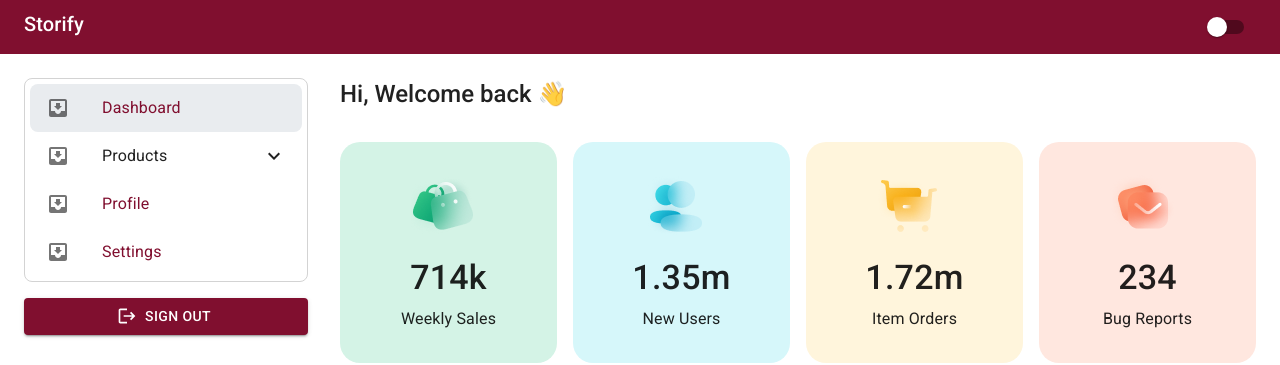
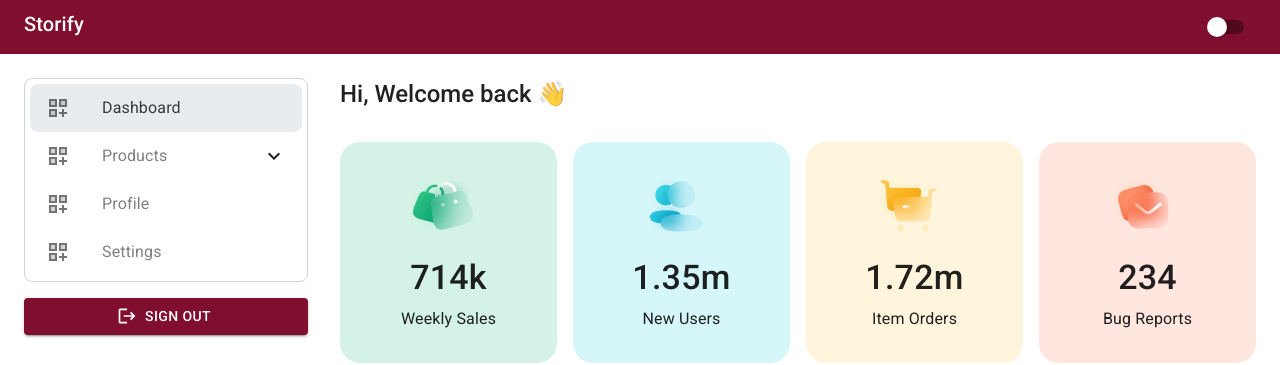
Before and after one commit to ccna35/storify, a React (Vite) app in the folder client/: page / in a window 1280 px wide. Shown: the top 365 px of the page. Built offline with nearby package versions, Linux system fonts and the light colour scheme; sample sign-in values are in the browser's storage.

Commit message:
FIX is featured in edit product

```diff
--- a/client/src/api/products.ts
+++ b/client/src/api/products.ts
@@ -2,14 +2,14 @@ import { GridRowId } from "@mui/x-data-grid";
 import { query } from "../config/config";
 import { ProductFormValues } from "../pages/NewProduct";
 
-type Product = {
+export type Product = {
   product_name: string;
   description: string;
   price: number;
   stock_quantity: number;
   manufacturer: string;
   category: string;
-  is_featured: number;
+  is_featured: number | boolean;
 };
 
 const getProducts = async (page: number = 0): Promise<Product[]> => {
--- a/client/src/components/Pages/Products/Modals/EditProduct.tsx
+++ b/client/src/components/Pages/Products/Modals/EditProduct.tsx
@@ -2,12 +2,12 @@ import TextField from "@mui/material/TextField";
 import Dialog from "@mui/material/Dialog";
 import DialogActions from "@mui/material/DialogActions";
 import DialogContent from "@mui/material/DialogContent";
-import DialogContentText from "@mui/material/DialogContentText";
 import DialogTitle from "@mui/material/DialogTitle";
 import {
   Alert,
   Button,
   Checkbox,
+  FormControlLabel,
   Snackbar,
   SnackbarOrigin,
   Stack,
@@ -19,34 +19,14 @@ import { ProductService } from "../../../../api/products";
 import { useForm } from "react-hook-form";
 import { LoadingButton } from "@mui/lab";
 import { GridRowId } from "@mui/x-data-grid";
-import SpinnerOfDoom from "../../../Spinners/SpinnerOfDoom";
 import { useNavigate } from "react-router-dom";
 import { UserContext } from "../../../../hooks/UserContext";
+import { ProductFormValues } from "../../../../pages/NewProduct";
 
 type EditProductModalProps = {
   open: boolean;
   handleClose: () => void;
   product_id: GridRowId;
-};
-
-type ProductFormValues = {
-  product_name: string;
-  description: string;
-  price: number;
-  stock_quantity: number;
-  manufacturer: string;
-  category: string;
-  is_featured: boolean;
-};
-
-const INITIAL_VALUES: ProductFormValues = {
-  product_name: "",
-  description: "",
-  price: 0,
-  stock_quantity: 0,
-  manufacturer: "",
-  category: "",
-  is_featured: false,
 };
 
 interface State extends SnackbarOrigin {
@@ -116,11 +96,7 @@ export default function EditProductModal({
     handleSubmit,
     formState: { errors },
   } = useForm<ProductFormValues>({
-    defaultValues: {
-      price: 0,
-      stock_quantity: 0,
-      is_featured: false,
-    },
+    values: data && data[0],
     mode: "onChange",
   });
 
@@ -140,7 +116,6 @@ export default function EditProductModal({
               <Stack direction="column" spacing={2} py={2}>
                 <Stack direction="column" spacing={1}>
                   <TextField
-                    defaultValue={data[0].product_name}
                     label="Product name"
                     type="text"
                     {...register("product_name", {
@@ -163,7 +138,6 @@ export default function EditProductModal({
                 </Stack>
                 <Stack direction="column" spacing={1}>
                   <TextField
-                    defaultValue={data[0].description}
                     label="Description"
                     type="text"
                     {...register("description", {
@@ -184,7 +158,6 @@ export default function EditProductModal({
                 </Stack>
                 <Stack direction="column" spacing={1}>
                   <TextField
-                    defaultValue={data[0].price}
                     label="Price"
                     type="number"
                     {...register("price", {
@@ -205,7 +178,6 @@ export default function EditProductModal({
                 </Stack>
                 <Stack direction="column" spacing={1}>
                   <TextField
-                    defaultValue={data[0].stock_quantity}
                     label="Stock quantity"
                     type="number"
                     {...register("stock_quantity", {
@@ -228,7 +200,6 @@ export default function EditProductModal({
                 </Stack>
                 <Stack direction="column" spacing={1}>
                   <TextField
-                    defaultValue={data[0].manufacturer}
                     label="Manufacturer"
                     type="text"
                     {...register("manufacturer", {
@@ -251,7 +222,6 @@ export default function EditProductModal({
                 </Stack>
                 <Stack direction="column" spacing={1}>
                   <TextField
-                    defaultValue={data[0].category}
                     label="Category"
                     type="text"
                     {...register("category", {
@@ -270,14 +240,20 @@ export default function EditProductModal({
                     <Alert severity="error">{errors.category.message}</Alert>
                   )}
                 </Stack>
-                <Stack direction="row" spacing={1} alignItems="center">
-                  <Typography>Mark featured?</Typography>
-                  <Checkbox
-                    size="small"
-                    {...register("is_featured")}
-                    defaultChecked={data[0].is_featured === 1}
-                  />
-                </Stack>
+                <FormControlLabel
+                  sx={{
+                    alignSelf: "flex-start",
+                  }}
+                  label="Mark featured?"
+                  labelPlacement="start"
+                  control={
+                    <Checkbox
+                      size="small"
+                      {...register("is_featured")}
+                      defaultChecked={data[0].is_featured === 1}
+                    />
+                  }
+                />
                 <LoadingButton
                   type="submit"
                   variant="contained"
--- a/client/src/components/Sidebar/Sidebar.tsx
+++ b/client/src/components/Sidebar/Sidebar.tsx
@@ -17,39 +17,69 @@ import axios from "axios";
 import { API_URL } from "../../env";
 import { LoadingButton } from "@mui/lab";
 import Collapse from "@mui/material/Collapse";
-import InboxIcon from "@mui/icons-material/MoveToInbox";
-import DraftsIcon from "@mui/icons-material/Drafts";
-import SendIcon from "@mui/icons-material/Send";
 import ExpandLess from "@mui/icons-material/ExpandLess";
 import ExpandMore from "@mui/icons-material/ExpandMore";
-import StarBorder from "@mui/icons-material/StarBorder";
+import AccountCircleIcon from "@mui/icons-material/AccountCircle";
+import InventoryIcon from "@mui/icons-material/Inventory";
+import CircleIcon from "@mui/icons-material/Circle";
+import SettingsIcon from "@mui/icons-material/Settings";
+import SpaceDashboardIcon from "@mui/icons-material/SpaceDashboard";
+import {
+  CircleTwoTone,
+  DashboardCustomizeOutlined,
+  DashboardCustomizeTwoTone,
+} from "@mui/icons-material";
 
 type MenuItemType = {
   id: number;
   name: string;
   path?: string;
-  subMenu?: { id: number; name: string; path: string }[];
+  icon: JSX.Element;
+  subMenu?: { id: number; name: string; path: string; icon: JSX.Element }[];
 };
 
 type SidebarMenuItemsType = MenuItemType[];
 
 const SidebarMenuItems: SidebarMenuItemsType = [
-  { id: 1, name: "Dashboard", path: "/" },
+  { id: 1, name: "Dashboard", path: "/", icon: <DashboardCustomizeOutlined /> },
   {
     id: 2,
     name: "Products",
+    icon: <InventoryIcon />,
     subMenu: [
-      { id: 3, name: "Product List", path: "/products" },
-      { id: 4, name: "Add Product", path: "/new-product" },
+      {
+        id: 3,
+        name: "Product List",
+        path: "/products",
+        icon: (
+          <CircleIcon
+            sx={{
+              fontSize: 10,
+            }}
+          />
+        ),
+      },
+      {
+        id: 4,
+        name: "Add Product",
+        path: "/new-product",
+        icon: (
+          <CircleIcon
+            sx={{
+              fontSize: 10,
+            }}
+          />
+        ),
+      },
     ],
   },
-  { id: 5, name: "Profile", path: "/profile" },
-  { id: 6, name: "Settings", path: "/settings" },
+  { id: 5, name: "Profile", path: "/profile", icon: <AccountCircleIcon /> },
+  { id: 6, name: "Settings", path: "/settings", icon: <SettingsIcon /> },
 ];
 
 type MenuItemProps = (typeof SidebarMenuItems)[number];
 
-const MenuItem = ({ name, path, subMenu }: MenuItemProps) => {
+const MenuItem = ({ name, path, subMenu, icon }: MenuItemProps) => {
   const [open, setOpen] = useState(false);
 
   const handleClick = () => {
@@ -65,9 +95,14 @@ const MenuItem = ({ name, path, subMenu }: MenuItemProps) => {
       }}
     >
       <ListItemIcon>
-        <InboxIcon />
+        <DashboardCustomizeTwoTone />
       </ListItemIcon>
-      <ListItemText primary={name} />
+      <ListItemText
+        primary={name}
+        sx={{
+          color: "grey",
+        }}
+      />
       {subMenu && (open ? <ExpandLess /> : <ExpandMore />)}
     </ListItemButton>
   );
@@ -80,8 +115,15 @@ const MenuItem = ({ name, path, subMenu }: MenuItemProps) => {
           to={path}
           sx={{
             textDecoration: "none",
+            color: "grey",
             "&.active .MuiButtonBase-root": {
               background: "#e9ecef",
+              color: "#343a40",
+              fontWeight: 500,
+            },
+            "&.active .MuiButtonBase-root .MuiListItemText-root": {
+              color: "#343a40",
+              fontWeight: 500,
             },
           }}
         >
@@ -94,7 +136,7 @@ const MenuItem = ({ name, path, subMenu }: MenuItemProps) => {
       {subMenu && (
         <Collapse in={open} timeout="auto" unmountOnExit>
           <List component="div" disablePadding>
-            {subMenu.map(({ id, name, path }) => {
+            {subMenu.map(({ id, name, path, icon }) => {
               return (
                 <Link
                   key={id}
@@ -102,15 +144,16 @@ const MenuItem = ({ name, path, subMenu }: MenuItemProps) => {
                   to={path}
                   sx={{
                     textDecoration: "none",
+                    color: "grey",
                     "&.active .MuiButtonBase-root": {
                       background: "#e9ecef",
+                      color: "#343a40",
+                      fontWeight: 500,
                     },
                   }}
                 >
-                  <ListItemButton key={id} sx={{ pl: 4, borderRadius: 2 }}>
-                    <ListItemIcon>
-                      <StarBorder />
-                    </ListItemIcon>
+                  <ListItemButton key={id} sx={{ borderRadius: 2, pl: 4 }}>
+                    <ListItemIcon>{icon}</ListItemIcon>
                     <ListItemText primary={name} />
                   </ListItemButton>
                 </Link>
--- a/client/src/pages/NewProduct.tsx
+++ b/client/src/pages/NewProduct.tsx
@@ -24,7 +24,7 @@ export type ProductFormValues = {
   stock_quantity: number;
   manufacturer: string;
   category: string;
-  is_featured: boolean;
+  is_featured: number | boolean;
 };
 
 const INITIAL_VALUES: ProductFormValues = {
--- a/client/src/pages/Register.tsx
+++ b/client/src/pages/Register.tsx
@@ -13,16 +13,14 @@ import {
   TextField,
   Typography,
 } from "@mui/material";
-import axios from "axios";
-import { UseFormGetValues, useForm } from "react-hook-form";
-import { API_URL } from "../env";
+import { useForm } from "react-hook-form";
 import { LoadingButton } from "@mui/lab";
-import { useContext, useEffect, useMemo, useState } from "react";
+import { useContext, useEffect, useState } from "react";
 import { useNavigate, Link as RouterLink } from "react-router-dom";
 import { UserContext } from "../hooks/UserContext";
 import { useMutation, useQueryClient } from "@tanstack/react-query";
 import { UserService } from "../api/users";
-import { ErrorOutline, WarningAmber } from "@mui/icons-material";
+import { ErrorOutline } from "@mui/icons-material";
 
 export type UserFormValues = {
   id?: number;
@@ -66,7 +64,6 @@ const Register = () => {
   const { user, updateUserInfo } = useContext(UserContext);
 
   const navigate = useNavigate();
-  // const [errorMsg, setErrorMsg] = useState("");
 
   useEffect(() => {
     if (user) {
@@ -112,20 +109,6 @@ const Register = () => {
 
   const onSubmit = async (data: UserFormValues) => {
     signup(data);
-    // setErrorMsg("");
-    try {
-      // const res = await axios.post(API_URL + "users/signup", data, {
-      //   withCredentials: true,
-      //   signal,
-      // });
-      // console.log(res);
-      // Update user state with new data
-      // updateUserInfo(res.data.user);
-      // localStorage.setItem("user", JSON.stringify(res.data.user));
-      // navigate("/");
-    } catch (error) {
-      // setErrorMsg(error.response.data.message);
-    }
   };
 
   if (isError) {
```
Also changed, not shown: client/src/components/ProductsGrid.tsx (+1 -12 lines).
